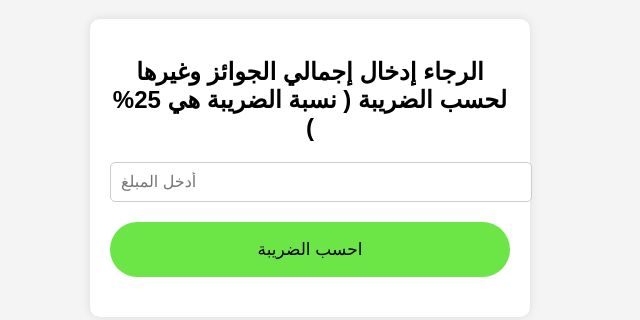
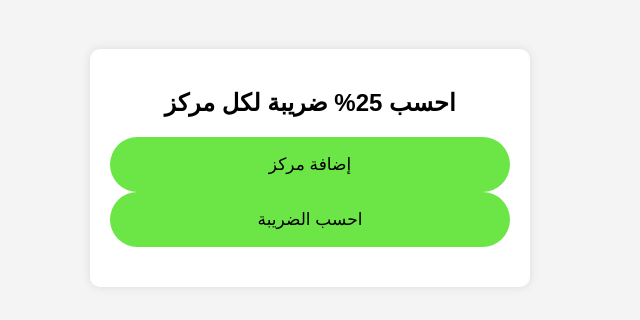
Before and after one commit to aziz0702/-, a plain HTML site: page index.html in a window 1280 px wide. Shown: the part 232-552 px from the top of the page, without its empty margins (330-970 px from the left). Drawn offline with Linux system fonts and the light colour scheme.

Commit message:
index.html

```diff
--- a/index.html
+++ b/index.html
@@ -8,10 +8,19 @@
 </head>
 <body>
     <div class="container">
-        <h2>الرجاء إدخال إجمالي الجوائز وغيرها لحسب الضريبة ( نسبة الضريبة هي 25% )</h2>
-        <input type="number" id="amount" placeholder="أدخل المبلغ">
-        <button class="btn" onclick="calculateTax()">احسب الضريبة</button>
-        <p id="result"></p>
+        <h2>احسب 25% ضريبة لكل مركز</h2>
+
+        <!-- منطقة لإضافة المراكز -->
+        <div id="centers-container"></div>
+
+        <!-- زر لإضافة مراكز جديدة -->
+        <button class="btn" onclick="addCenter()">إضافة مركز</button>
+
+        <!-- زر لحساب الضرائب -->
+        <button class="btn" onclick="calculateTotalTax()">احسب الضريبة</button>
+
+        <!-- منطقة عرض النتائج -->
+        <div id="result-container" style="margin-top: 20px;"></div>
     </div>
 
     <script src="script.js"></script>
```
